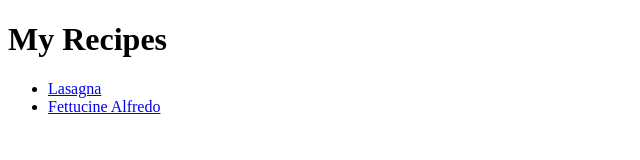
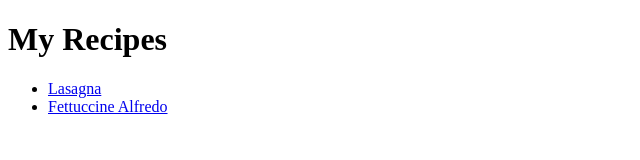
Before and after one commit to codyn06/odin-recipes, a plain HTML site: page index.html in a window 1280 px wide. Shown: the full height of the page, 0-640 px from the left. Drawn offline with Linux system fonts and the light colour scheme.

Commit message:
Fixed typo.

```diff
--- a/index.html
+++ b/index.html
@@ -9,7 +9,7 @@
     <h1>My Recipes</h1>
     <ul>
       <li><a href="recipes/lasagna.html">Lasagna</a></li>
-      <li><a href="recipes/alfredo.html">Fettucine Alfredo</a></li>
+      <li><a href="recipes/alfredo.html">Fettuccine Alfredo</a></li>
     </ul>
   </body>
 </html>
```
